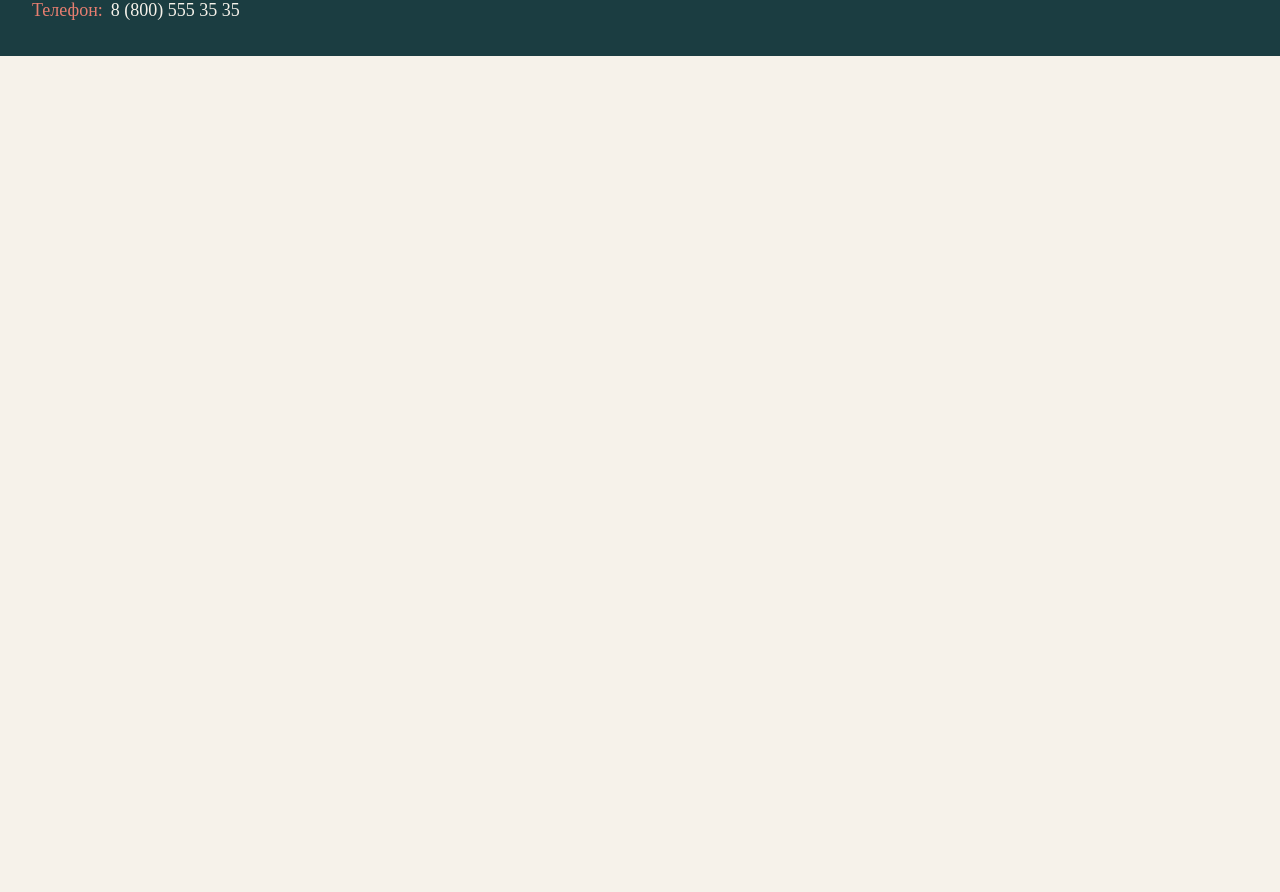
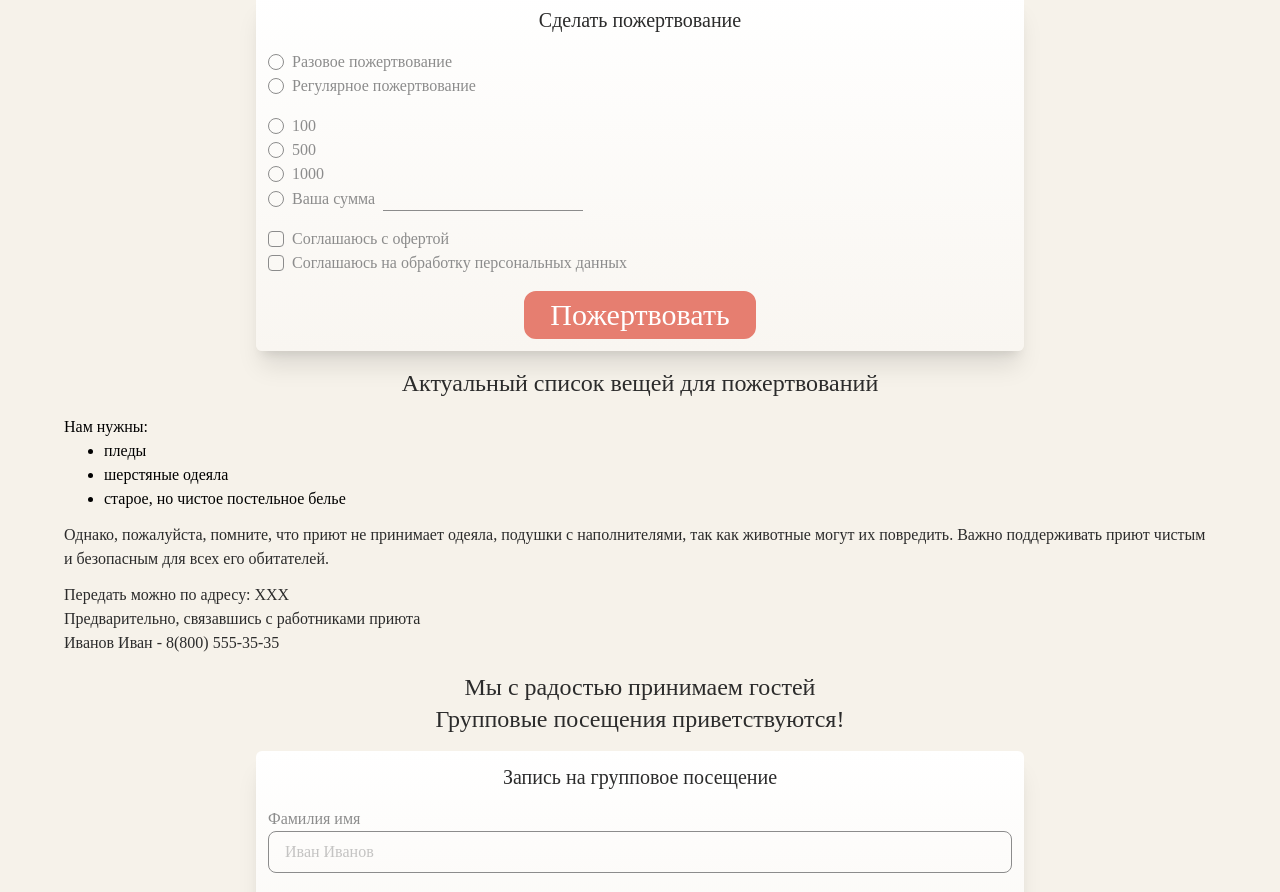
Before and after one commit to FaDe026/ZooZabota, a Nuxt app in the folder frontend/: page /help in a window 1280 px wide. Shown: the part 311-1203 px from the top of the page. Before the commit the page ends 800 px from the top, so only its background shows below. Built offline with nearby package versions, Linux system fonts and the light colour scheme; a web font is replaced by a local one.

Commit message:
Добавил компноненты чекбокс с label и радио с label, сделал страницу помощь приюту, начал доделывать header

```diff
--- a/frontend/app/components/AppHeader.vue
+++ b/frontend/app/components/AppHeader.vue
@@ -16,8 +16,8 @@ function hamburgerClicked() {
     <header class="sticky sm:relative top-0 z-20 w-full bg-primary text-bg flex justify-center">
         <div class="w-full">
             <div class="flex justify-between items-center w-full px-5 py-5">
-                <h1 class="uppercase text-4xl sm:text-7xl tracking-wider">Ковчег</h1>
-                <button class="btn hidden sm:block">Помочь приюту</button>
+                <NuxtLink to="/" class="uppercase text-4xl sm:text-7xl tracking-wider">Ковчег</NuxtLink>
+                <NuxtLink to="/help" class="btn hidden sm:block">Помочь приюту</NuxtLink>
                 <button class="sm:hidden" @click="hamburgerClicked()">
                     <div class="flex flex-col gap-2 w-10 " v-if="!navExpanded">
                         <span class="h-1 bg-bg rounded-sm"></span>
--- /dev/null
+++ b/frontend/app/components/LabeledCheckbox.vue
@@ -0,0 +1,11 @@
+<script lang="ts" setup>
+const { name = "" } = defineProps<{
+    name?: string
+}>()
+</script>
+<template>
+    <label class="flex gap-2 items-center text-text-secondary">
+        <input class="checkbox" type="checkbox" :name="name">
+        <slot></slot>
+    </label>
+</template>
--- /dev/null
+++ b/frontend/app/components/LabeledRadio.vue
@@ -0,0 +1,11 @@
+<script lang="ts" setup>
+const { name = "" } = defineProps<{
+    name?: string
+}>()
+</script>
+<template>
+    <label class="flex gap-2 items-center text-text-secondary">
+        <input class="radio" type="radio" :name="name">
+        <slot></slot>
+    </label>
+</template>
--- /dev/null
+++ b/frontend/app/pages/help.vue
@@ -0,0 +1,79 @@
+<template>
+    <section class="flex flex-col items-center gap-4 px-2 py-4">
+        <h1 class="text-text-primary text-2xl text-center">Помочь приюту можно здесь</h1>
+        <h2 class="text-accent text-xl text-center">Ваша помощь спасает жизни<br>Каждый рубль важен для наших подопечных
+        </h2>
+        <div class="max-w-3xl w-full flex flex-col gap-4 p-3 card-bg shadow-xl rounded-md">
+            <h2 class="text-text-primary text-center text-xl">Сделать пожертвование</h2>
+            <div>
+                <LabeledRadio name="donationType">
+                    Разовое пожертвование
+                </LabeledRadio>
+                <LabeledRadio name="donationType">
+                    Регулярное пожертвование
+                </LabeledRadio>
+            </div>
+            <div>
+                <LabeledRadio name="donationAmount">
+                    100
+                </LabeledRadio>
+                <LabeledRadio name="donationAmount">
+                    500
+                </LabeledRadio>
+                <LabeledRadio name="donationAmount">
+                    1000
+                </LabeledRadio>
+                <LabeledRadio name="donationAmount" class="">
+                    <span>Ваша сумма</span>
+                    <input type="text" class="outline-0 border-b border-input-border">
+                </LabeledRadio>
+            </div>
+            <div>
+                <LabeledCheckbox name="offerAgreement">
+                    Соглашаюсь с офертой
+                </LabeledCheckbox>
+                <LabeledCheckbox name="personalDataConsent">
+                    Соглашаюсь на обработку персональных данных
+                </LabeledCheckbox>
+            </div>
+            <button class="btn self-center px-6 py-1">Пожертвовать</button>
+        </div>
+        <h1 class="text-text-primary text-2xl text-center">Актуальный список вещей для пожертвований</h1>
+        <div class="flex flex-col gap-3 max-w-6xl">
+            <p>
+                Нам нужны:
+            <ul class="pl-10 list-disc">
+                <li>пледы</li>
+                <li>шерстяные одеяла</li>
+                <li>старое, но чистое постельное белье</li>
+            </ul>
+            </p>
+            <p class="text-text-primary">
+                Однако, пожалуйста, помните, что приют не принимает одеяла, подушки с наполнителями, так как животные
+                могут их повредить.
+                Важно поддерживать приют чистым и безопасным для всех его обитателей.
+            </p>
+            <p class="text-text-primary">
+                Передать можно по адресу: ХХХ<br>Предварительно, связавшись с работниками приюта<br>Иванов Иван - 8(800)
+                555-35-35
+            </p>
+        </div>
+        <h1 class="text-text-primary text-2xl text-center">Мы с радостью принимаем гостей<br>Групповые посещения
+            приветствуются!</br></h1>
+        <div class="max-w-3xl w-full flex flex-col gap-4 p-3 card-bg shadow-xl rounded-md">
+            <h2 class="text-text-primary text-center text-xl">Запись на групповое посещение</h2>
+            <form action="" class="flex flex-col gap-2">
+                <div>
+                    <label for="name" class="text-text-secondary">Фамилия имя</label>
+                    <TextInput input-id="name" placeholder="Иван Иванов" class="mb-2"></TextInput>
+                </div>
+                <div>
+                    <label for="phoneInput" class="text-text-secondary">Телефон</label>
+                    <TextInput input-id="phoneInput" placeholder="+7 (800) 55-35-34" class="mb-2"></TextInput>
+                </div>
+            </form>
+            <button class="btn self-center px-6 py-1">Записаться</button>
+        </div>
+
+    </section>
+</template>
```
